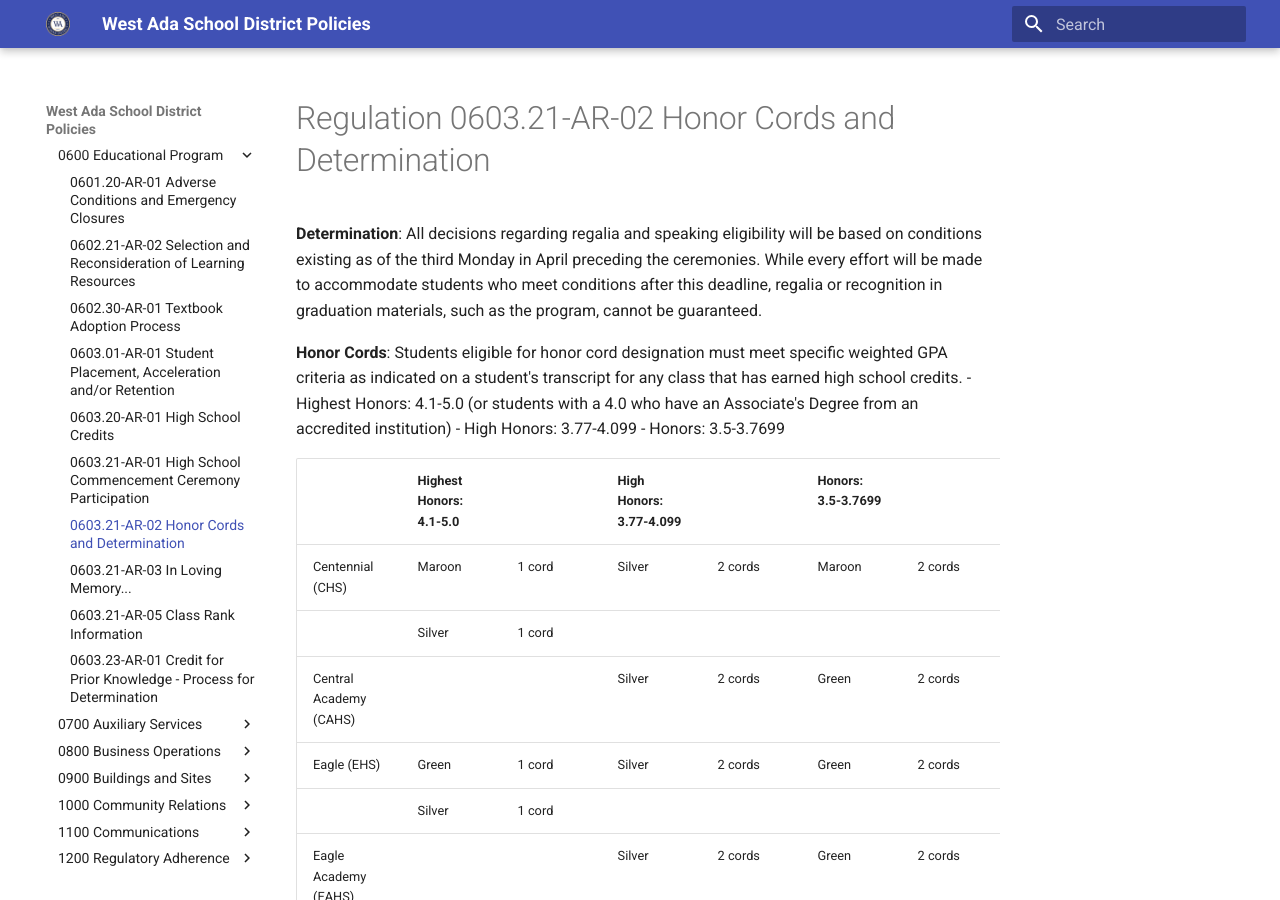
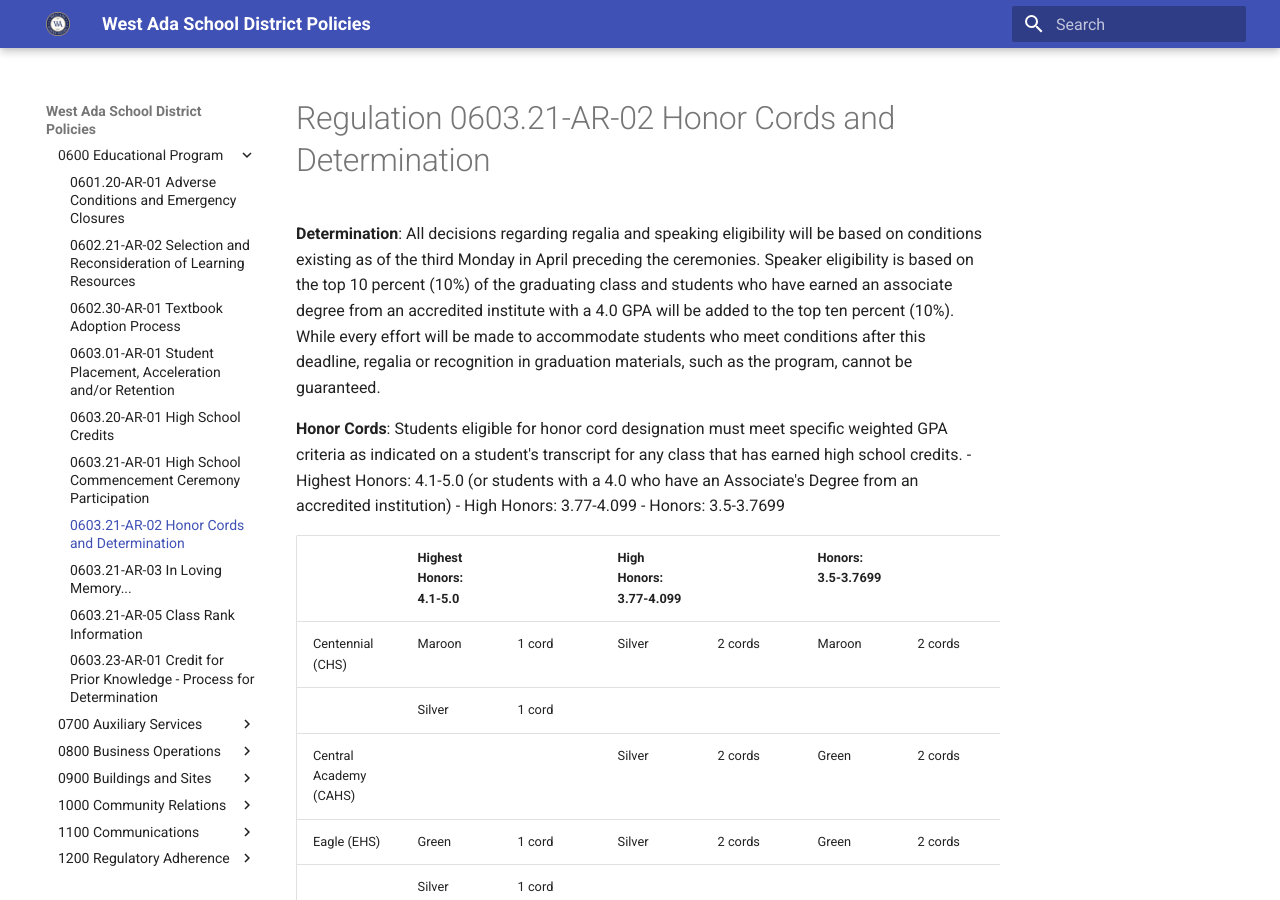
Before and after one commit to westada/section-400-hr-policy-review, an MkDocs documentation site: the page built from docs/regulations/0600-Educational-Program/0603.21-AR-02.md, in a window 1280 px wide and 900 px high. Built offline with MkDocs 1.6.1 and Material for MkDocs 9.7.7, drawn with Linux system fonts in a browser that asks for light colours.

Commit message:
Update 0603.21-AR-02.md
Updated from 5/13 agenda

```diff
--- a/docs/regulations/0600-Educational-Program/0603.21-AR-02.md
+++ b/docs/regulations/0600-Educational-Program/0603.21-AR-02.md
@@ -5,7 +5,7 @@ title: 0603.21-AR-02 Honor Cords and Determination
 ---
 
 **Determination**:
-All decisions regarding regalia and speaking eligibility will be based on conditions existing as of the third Monday in April preceding the ceremonies. While every effort will be made to accommodate students who meet conditions after this deadline, regalia or recognition in graduation materials, such as the program, cannot be guaranteed.
+All decisions regarding regalia and speaking eligibility will be based on conditions existing as of the third Monday in April preceding the ceremonies. Speaker eligibility is based on the top 10 percent (10%) of the graduating class and students who have earned an associate degree from an accredited institute with a 4.0 GPA will be added to the top ten percent (10%).  While every effort will be made to accommodate students who meet conditions after this deadline, regalia or recognition in graduation materials, such as the program, cannot be guaranteed.
 
 **Honor Cords**:
 Students eligible for honor cord designation must meet specific weighted GPA criteria as indicated on a student's transcript for any class that has earned high school credits.
```
